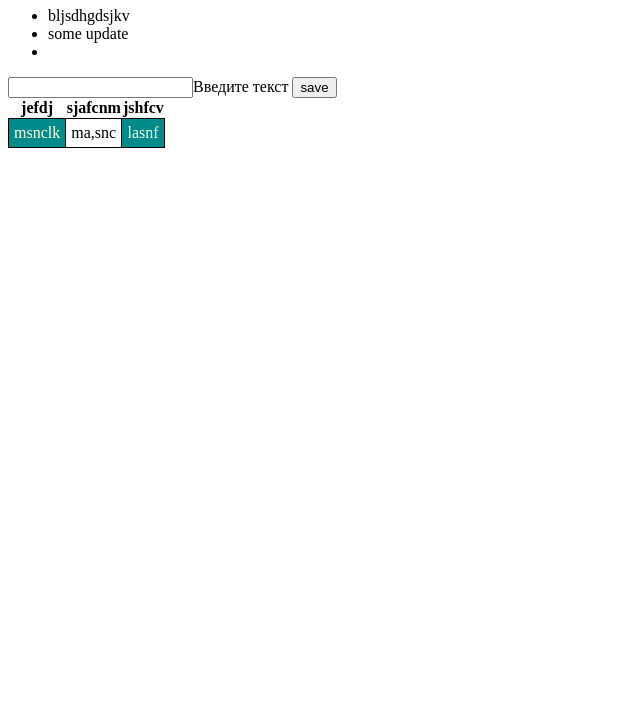
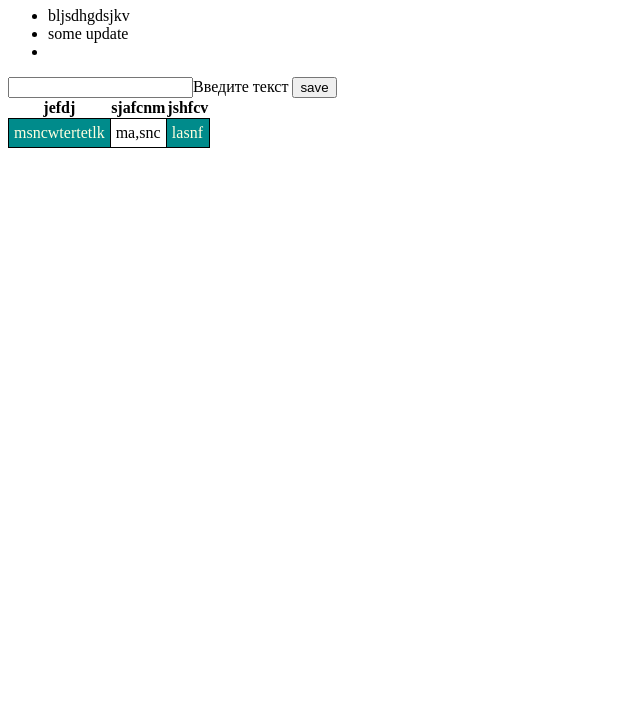
Before and after one commit to tuchedoof/test, a plain HTML site: page index.html in a window 1280 px wide. Shown: the part 73-800 px from the top of the page, without its empty margins (0-640 px from the left). Drawn offline with Linux system fonts and the light colour scheme.

Commit message:
new commit

```diff
--- a/index.html
+++ b/index.html
@@ -28,7 +28,7 @@
             <th>jshfcv</th>
         </tr>
         <tr>
-            <td>msnclk</td>
+            <td>msncwtertetlk</td>
             <td>ma,snc</td>
             <td>lasnf</td>
         </tr>
```
Also changed, not shown: index2.html (deleted).
